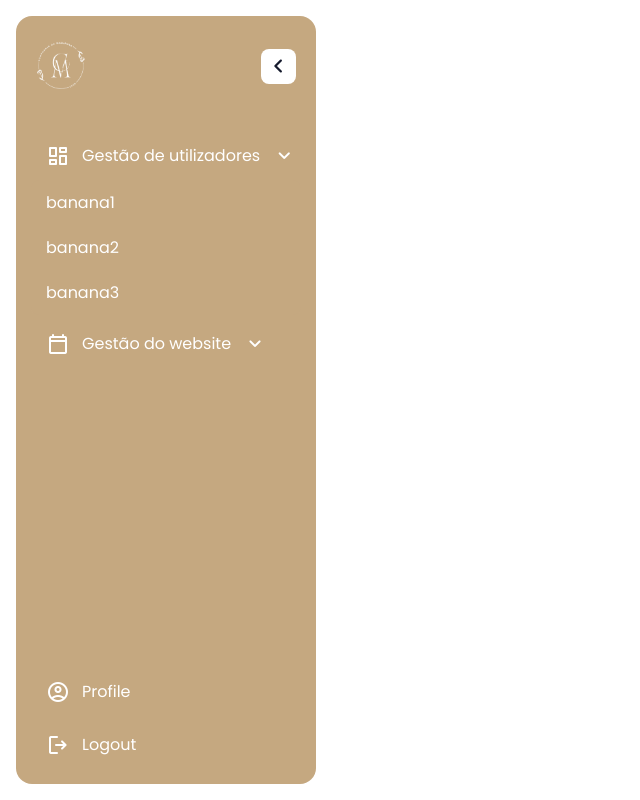
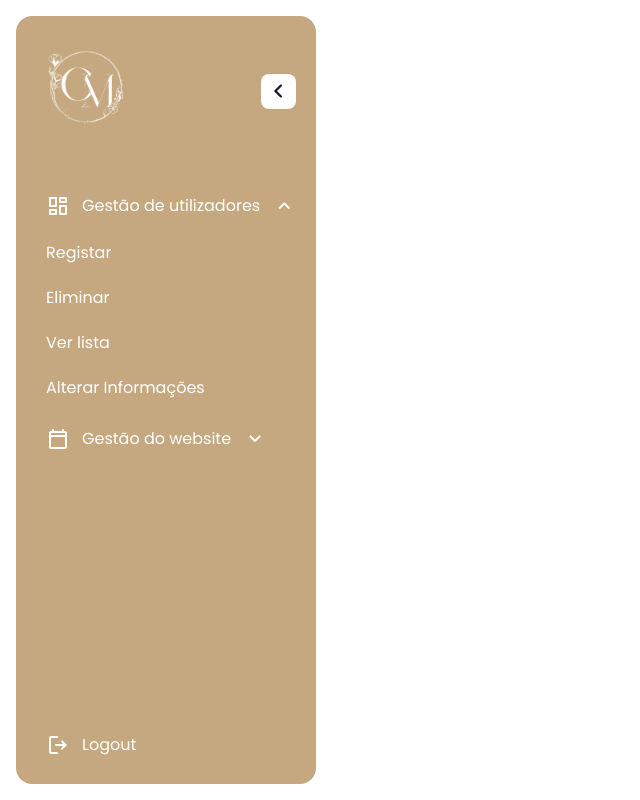
Before and after one commit to AfonsoMarques-git/PAP, a PHP site: page /php/menu_admin.php in a window 1280 px wide, after a click that opens the changed part. Shown: the whole page, without its empty margins (0-640 px from the left). Run offline with PHP 8.4, Linux system fonts and the light colour scheme; the visitor is signed in with stand-in values (Sample User, id 1).

Commit message:
menu_admin page

```diff
--- a/css/menu_admin.css
+++ b/css/menu_admin.css
@@ -1,5 +1,6 @@
 /* Importing Google Fonts - Poppins */
 @import url('https://fonts.googleapis.com/css2?family=Poppins:wght@400;500;600;700&display=swap');
+
 * {
   margin: 0;
   padding: 0;
@@ -34,14 +35,6 @@ body {
   justify-content: space-between;
 }
 
-.sidebar-header .header-logo img {
-  height: 50px;
-  width: 50px;
-  display: block;
-  object-fit: contain;
-  border-radius: 50%;
-}
-
 .sidebar-header .toggler {
   height: 35px;
   width: 35px;
@@ -54,6 +47,30 @@ body {
   justify-content: center;
   border-radius: 8px;
   transition: 0.4s ease;
+}
+
+.sidebar-header .header-logo {
+  display: flex;
+  align-items: center;
+  justify-content: flex-start;
+  width: 100%;
+  height: 100px;
+  transition: all 0.4s ease;
+}
+
+.sidebar-header .header-logo img {
+  width: 100px;
+  height: 100px;
+  object-fit: contain;
+}
+
+.sidebar.collapsed .header-logo {
+  justify-content: center;
+}
+
+.sidebar.collapsed .header-logo img {
+  width: 80px;
+  height: 80px;
 }
 
 .sidebar-header .sidebar-toggler {
@@ -174,9 +191,11 @@ body {
     width: calc(100% - 26px);
     max-height: calc(100vh - 26px);
   }
+
   .sidebar.menu-active {
     overflow-y: auto;
   }
+
   .sidebar .sidebar-header {
     position: sticky;
     top: 0;
@@ -185,10 +204,12 @@ body {
     background: #151A2D;
     padding: 8px 10px;
   }
+
   .sidebar-header .header-logo img {
     width: 40px;
     height: 40px;
   }
+
   .sidebar-header .sidebar-toggler,
   .sidebar-nav .nav-item:hover .nav-tooltip {
     display: none;
@@ -199,20 +220,25 @@ body {
     height: 30px;
     width: 30px;
   }
+
   .sidebar-header .menu-toggler span {
     font-size: 1.3rem;
   }
+
   .sidebar .sidebar-nav .nav-list {
     padding: 0 10px;
   }
+
   .sidebar-nav .nav-link {
     gap: 10px;
     padding: 10px;
     font-size: 0.94rem;
   }
+
   .sidebar-nav .nav-link .nav-icon {
     font-size: 1.37rem;
   }
+
   .sidebar-nav .secondary-nav {
     position: relative;
     bottom: 0;
@@ -225,11 +251,15 @@ body {
   list-style: none;
   padding: 0;
   margin: 0;
-  display: none; /* Escondido por padrão */
+  display: none;
+  /* Escondido por padrão */
   flex-direction: column;
-  background: #c5a880; /* Mesma cor de fundo da sidebar */
+  background: #c5a880;
+  /* Mesma cor de fundo da sidebar */
   border-radius: 8px;
   overflow: hidden;
+  display: none;
+  flex-direction: column;
 }
 
 .nav-item .dropdown-menu li {
@@ -237,7 +267,8 @@ body {
 }
 
 .nav-item .dropdown-menu a {
-  color: #fff; /* Mesma cor dos links do menu */
+  color: #fff;
+  /* Mesma cor dos links do menu */
   display: flex;
   gap: 12px;
   padding: 10px 15px;
@@ -248,6 +279,8 @@ body {
 }
 
 .nav-item .dropdown-menu a:hover {
-  background: #fff; /* Destaque ao passar o mouse */
-  color: #151A2D; /* Cor do texto no hover */
+  background: #fff;
+  /* Destaque ao passar o mouse */
+  color: #151A2D;
+  /* Cor do texto no hover */
 }
--- a/js/menu_admin.js
+++ b/js/menu_admin.js
@@ -36,7 +36,8 @@ window.addEventListener("resize", () => {
   }
 });
 
-// ------------------------------------------------------------------------------------------------------//
+
+// ------------------------------------------------------------------------------------------------------ //
 
 
 document.addEventListener("DOMContentLoaded", () => {
@@ -51,20 +52,14 @@ document.addEventListener("DOMContentLoaded", () => {
 
     navLink.addEventListener("click", (e) => {
       e.preventDefault(); // Previne a navegação se o link tiver href="#"
-      // Fecha outros dropdowns antes de abrir o atual
-      dropdownItems.forEach((otherItem) => {
-        if (otherItem !== item) {
-          otherItem.querySelector(".dropdown-menu").style.display = "none";
-        }
-      });
 
       // Alternar visibilidade do dropdown atual
-      dropdownMenu.style.display =
-        dropdownMenu.style.display === "flex" ? "none" : "flex";
+      const isCurrentlyOpen = dropdownMenu.style.display === "flex";
+      dropdownMenu.style.display = isCurrentlyOpen ? "none" : "flex";
     });
   });
 
-  // Fechar dropdowns ao minimizar o menu lateral
+  // Fechar todos os dropdowns ao minimizar o menu lateral
   sidebarToggler.addEventListener("click", () => {
     sidebar.classList.toggle("collapsed");
 
@@ -76,3 +71,34 @@ document.addEventListener("DOMContentLoaded", () => {
     }
   });
 });
+
+// Função para alternar o estado da sidebar
+sidebarToggler.addEventListener("click", () => {
+  sidebar.classList.toggle("collapsed");
+});
+
+
+// ------------------------------------------------------------------------------------------------------ //
+
+
+const dropdownLinks = document.querySelectorAll('.nav-item.dropdown > a');
+
+    dropdownLinks.forEach(link => {
+      // Adiciona um evento de clique em cada link
+      link.addEventListener('click', function (event) {
+        // Impede que o link seja seguido (evita o comportamento padrão)
+        event.preventDefault();
+
+        // Alterna a visibilidade do menu dropdown
+        const dropdownMenu = this.nextElementSibling;
+        dropdownMenu.classList.toggle('show');
+
+        // Alterna o ícone entre expand_more e expand_less
+        const icon = this.querySelector('.dropdown-icon');
+        if (icon.textContent === 'expand_more') {
+          icon.textContent = 'expand_less';
+        } else {
+          icon.textContent = 'expand_more';
+        }
+      });
+    });
--- a/php/menu_admin.php
+++ b/php/menu_admin.php
@@ -39,10 +39,12 @@ if (!isset($_SESSION['autenticado']) || $_SESSION['autenticado'] !== true) {
             <span class="nav-label">Gestão de utilizadores</span>
             <span class="dropdown-icon material-symbols-rounded">expand_more</span>
           </a>
+          <span class="nav-tooltip">Gestão de utilizadores</span>
           <ul class="dropdown-menu">
-            <li><a href="#">banana1</a></li>
-            <li><a href="#">banana2</a></li>
-            <li><a href="#">banana3</a></li>
+            <li><a href="#">Registar</a></li>
+            <li><a href="#">Eliminar</a></li>
+            <li><a href="#">Ver lista</a></li>
+            <li><a href="#">Alterar Informações</a></li>
           </ul>
         </li>
         <li class="nav-item dropdown">
@@ -51,21 +53,13 @@ if (!isset($_SESSION['autenticado']) || $_SESSION['autenticado'] !== true) {
             <span class="nav-label">Gestão do website</span>
             <span class="dropdown-icon material-symbols-rounded">expand_more</span>
           </a>
+          <span class="nav-tooltip">Gestão do website</span>
           <ul class="dropdown-menu">
-            <li><a href="#">banana1</a></li>
-            <li><a href="#">banana2</a></li>
-            <li><a href="#">banana3</a></li>
+            <li><a href="#">Manutenção de produtos</a></li>
           </ul>
         </li>
       </ul>
       <ul class="nav-list secondary-nav">
-        <li class="nav-item">
-          <a href="#" class="nav-link">
-            <span class="nav-icon material-symbols-rounded">account_circle</span>
-            <span class="nav-label">Profile</span>
-          </a>
-          <span class="nav-tooltip">Profile</span>
-        </li>
         <li class="nav-item">
           <a href="../php/logout.php" class="nav-link">
             <span class="nav-icon material-symbols-rounded">logout</span>
@@ -76,7 +70,6 @@ if (!isset($_SESSION['autenticado']) || $_SESSION['autenticado'] !== true) {
       </ul>
     </nav>
   </aside>
-  <script src="../js/menu_admin2.js"></script>
   <script src="../js/menu_admin.js"></script>
 </body>
 
```
Also changed, not shown: images/logo_pequeno.png.
